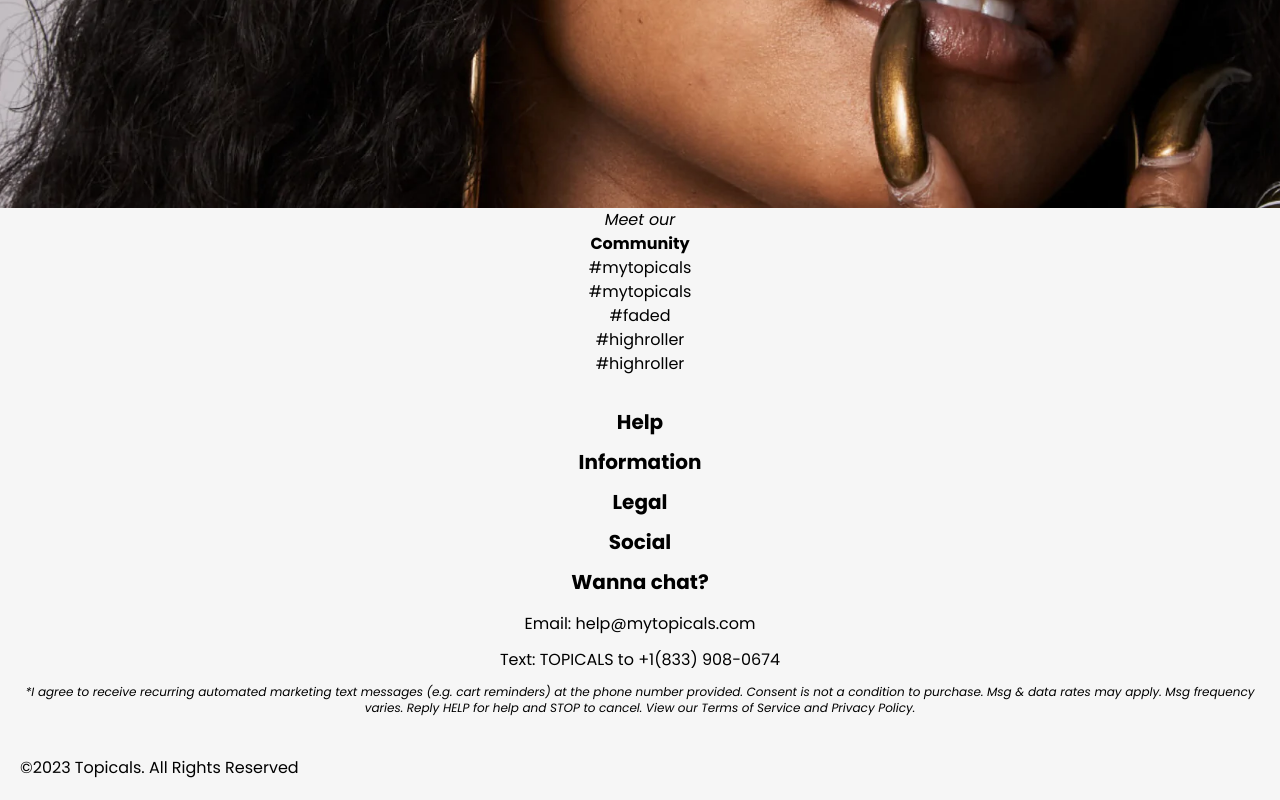
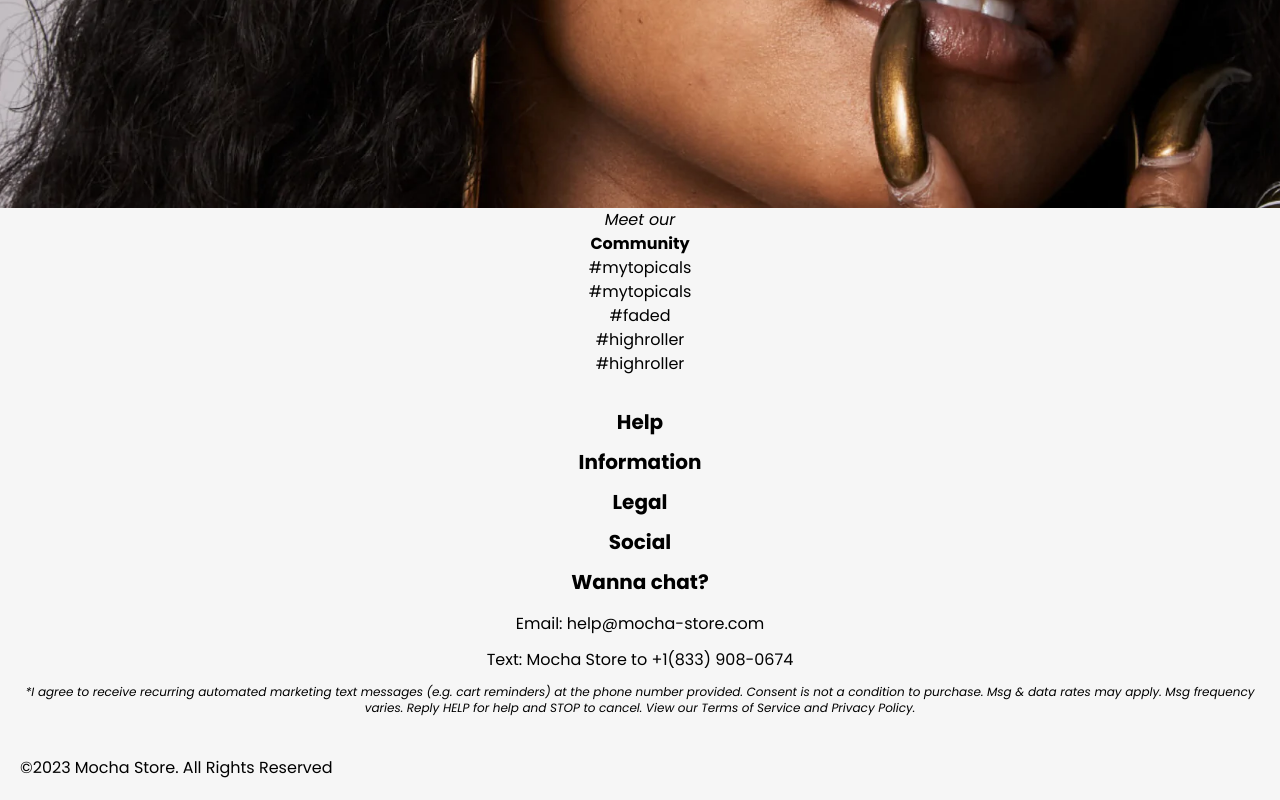
Before and after one commit to Demiladeala/topicals-clone, a Next.js app: page / in a window 1280 px wide. Shown: the part 4265-5065 px from the top of the page. Built offline with nearby package versions, Linux system fonts and the light colour scheme.

Commit message:
Changed Topicals To Mocha

```diff
--- a/components/Footer.js
+++ b/components/Footer.js
@@ -26,15 +26,15 @@ const Footer = () => {
               <h2 className='font-bold text-xl pt-3'>Legal</h2>
               <h2 className='font-bold text-xl pt-3'>Social</h2>
               <h2 className='font-bold text-xl pt-3'>Wanna chat?</h2>
-              <p className='pt-4'>Email: help@mytopicals.com</p>
-              <p className='pt-3'>Text: TOPICALS to +1(833) 908-0674</p>
+              <p className='pt-4'>Email: help@mocha-store.com</p>
+              <p className='pt-3'>Text: Mocha Store to +1(833) 908-0674</p>
               <p className='text-xs italic pt-3'>*I agree to receive recurring automated
                 marketing text messages (e.g. cart reminders)
                 at the phone number provided. Consent is not a
                 condition to purchase. Msg & data rates may apply. Msg frequency varies. Reply HELP for help and STOP to cancel. View our Terms of Service and Privacy Policy.</p>
             </div>
             <div className='flex flex-col-reverse md:flex-row'>
-            <span className='pt-10 md:justify-start'>&copy;{year} Topicals. All Rights Reserved</span>
+            <span className='pt-10 md:justify-start'>&copy;{year} Mocha Store. All Rights Reserved</span>
             </div>
           </footer>
         </>
```
